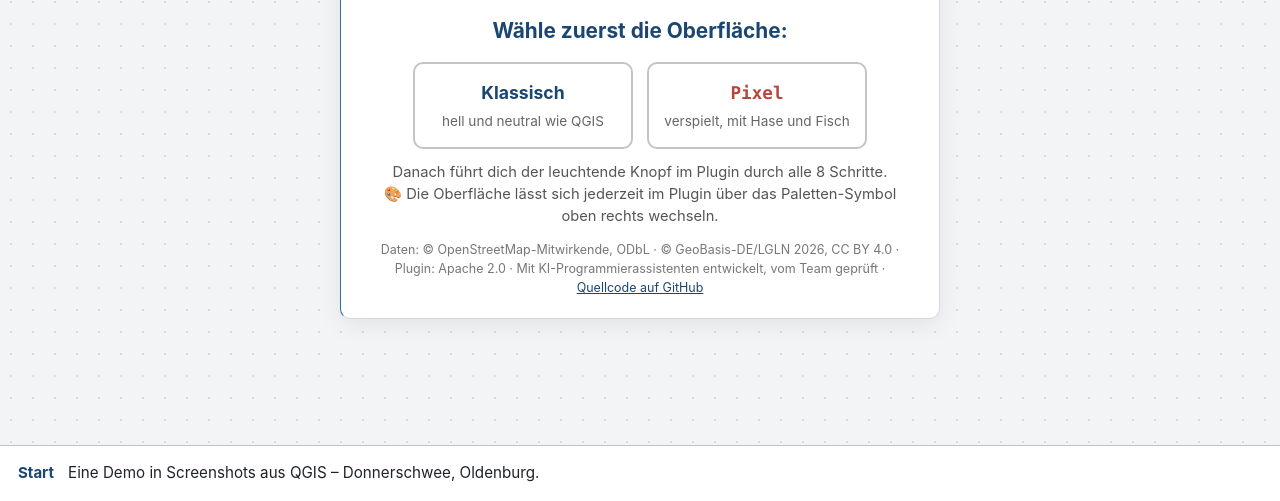
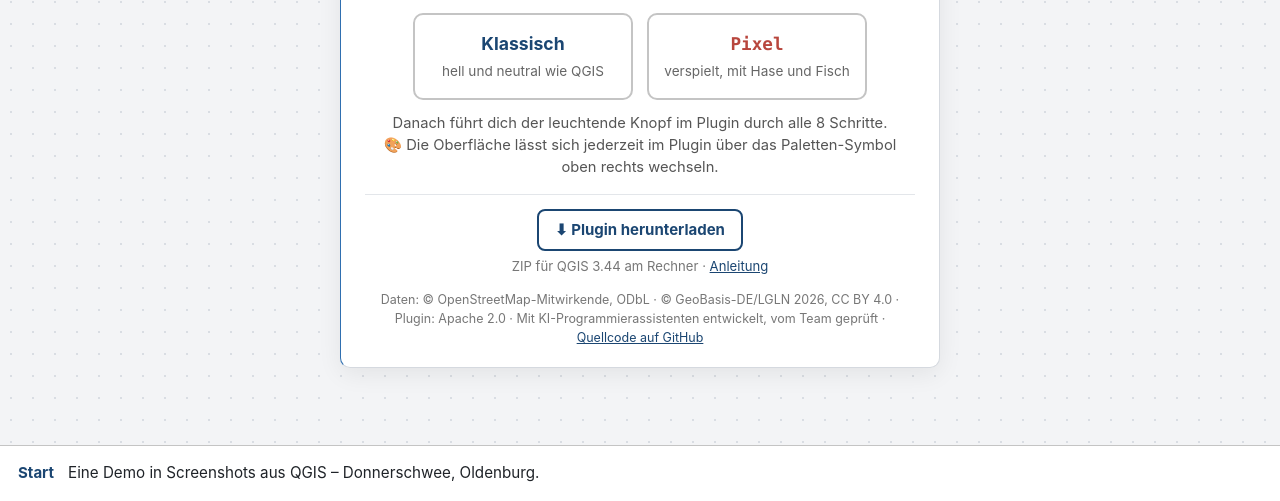
Before and after one commit to Jade-HS-Vibecoding-WPK/urban-analysis-plugin, a plain HTML site: page docs/index.html in a window 1280 px wide. Shown: the part 299-800 px from the top of the page. Drawn offline with Linux system fonts and the light colour scheme.

Commit message:
Live-Demo: Download-Knopf auf der Startseite

```diff
--- a/docs/index.html
+++ b/docs/index.html
@@ -104,6 +104,10 @@
   .choice span { display: block; font-size: .85rem; color: #666; }
   .choice .k b { color: #1b4672; } .choice .p b { color: #B8463D; font-family: Menlo, Consolas, monospace; }
   .intro .hint { color: #555; font-size: .92rem; }
+  .intro .get { margin: 16px 0 0; padding-top: 14px; border-top: 1px solid #e3e6ea; }
+  .intro .get > a { display: inline-block; padding: 8px 16px; border: 2px solid #1b4672; border-radius: 8px; color: #1b4672; font-weight: 700; text-decoration: none; }
+  .intro .get > a:hover { background: #e6f0fa; }
+  .intro .get span { display: block; margin-top: 6px; font-size: .82rem; color: #777; }
   .intro .ask { margin: 18px 0 0; font-size: 1.3rem; font-weight: 700; color: #1b4672; }  .intro small { display: block; color: #777; margin-top: 14px; line-height: 1.5; }
   .intro a { color: #1b4672; }
 
@@ -296,6 +300,7 @@
       '<div class="choice"><button type="button" class="k" data-start="klassisch"><b>Klassisch</b><span>hell und neutral wie QGIS</span></button>' +
       '<button type="button" class="p" data-start="pixel"><b>Pixel</b><span>verspielt, mit Hase und Fisch</span></button></div>' +
       '<p class="hint">Danach führt dich der leuchtende Knopf im Plugin durch alle 8 Schritte.<br>🎨 Die Oberfläche lässt sich jederzeit im Plugin über das Paletten-Symbol oben rechts wechseln.</p>' +
+      '<p class="get"><a href="' + DOWNLOAD + '">⬇ Plugin herunterladen</a><span>ZIP für QGIS 3.44 am Rechner · <a href="' + REPO + '#installation">Anleitung</a></span></p>' +
       '<small>Daten: © OpenStreetMap-Mitwirkende, ODbL · © GeoBasis-DE/LGLN 2026, CC BY 4.0 · Plugin: Apache 2.0 · ' +
       'Mit KI-Programmierassistenten entwickelt, vom Team geprüft · <a href="' + REPO + '">Quellcode auf GitHub</a></small></div></div>';
     canvas.querySelectorAll("[data-start]").forEach(function (b) {
```
